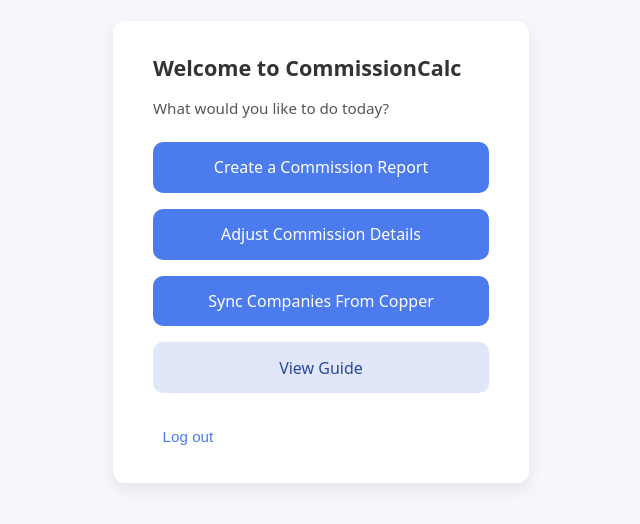
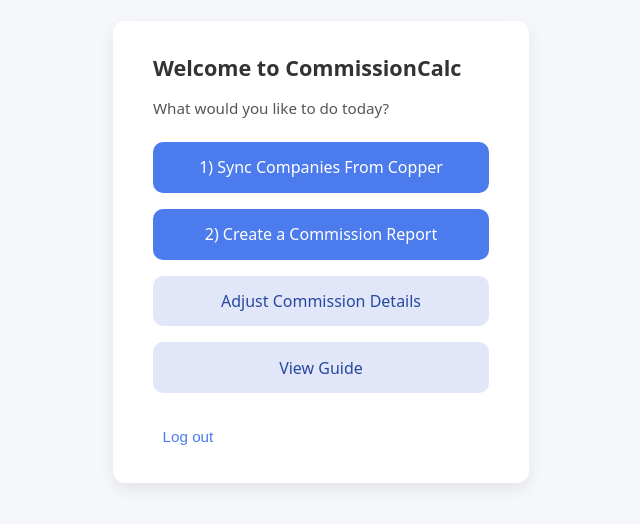
Before and after one commit to kawhileonard23/CommissionCalc, a website with bundled scripts: page public/pages/landing.html in a window 1280 px wide. Shown: the part 148-672 px from the top of the page, without its empty margins (319-959 px from the left). Built offline with nearby package versions, Linux system fonts and the light colour scheme; a script that the page names is missing.

Commit message:
made things even clearer

```diff
--- a/public/pages/landing.html
+++ b/public/pages/landing.html
@@ -12,9 +12,9 @@
     <p class="subtitle">What would you like to do today?</p>
 
     <div class="action-grid">
-      <a href="import.html"  class="action-btn">Create a Commission Report</a>
-      <a href="adjust.html"  class="action-btn">Adjust Commission Details</a>
-      <a href="sync.html"    class="action-btn">Sync Companies From Copper</a>
+      <a href="sync.html"    class="action-btn">1) Sync Companies From Copper</a>
+      <a href="import.html"  class="action-btn">2) Create a Commission Report</a>
+      <a href="adjust.html"  class="action-btn secondary">Adjust Commission Details</a>
       <a href="help.html"    class="action-btn secondary">View Guide</a>
     </div>
 
```
